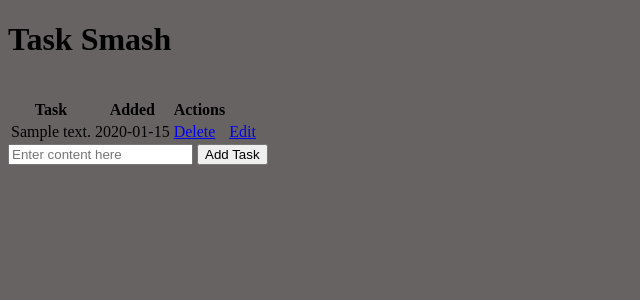
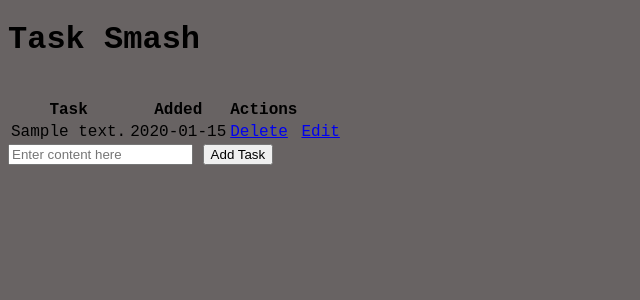
Before and after one commit to Achan112233/Crud-App, a Flask app: page / in a window 1280 px wide. Shown: the top 300 px of the page, without its empty margins (0-640 px from the left). Run offline with Flask 3, Linux system fonts and the light colour scheme; tables that the repository leaves empty hold one stand-in row (values such as "Sample post").

Commit message:
comments

```diff
--- a/app.py
+++ b/app.py
@@ -6,6 +6,7 @@ from datetime import datetime
 
 app = Flask(__name__)
 Scss(app)
+#SQLAlchemy config
 app.config["SQLALCHEMY_DATABASE_URI"] = "sqlite:///database.db"
 db = SQLAlchemy(app)
 
@@ -65,9 +66,6 @@ def edit(id:int):
     else:
         return render_template("edit.html", task=task)
 
-
-
-
 if __name__ == "__main__":
     with app.app_context():
         db.create_all()
--- a/static/styles.css
+++ b/static/styles.css
@@ -1,3 +1,5 @@
 body {
   background-color: #686363;
+  font-family: 'Courier New', Courier, monospace;
+
 }/*# sourceMappingURL=styles.css.map */
```
Also changed, not shown: instance/database.db.
